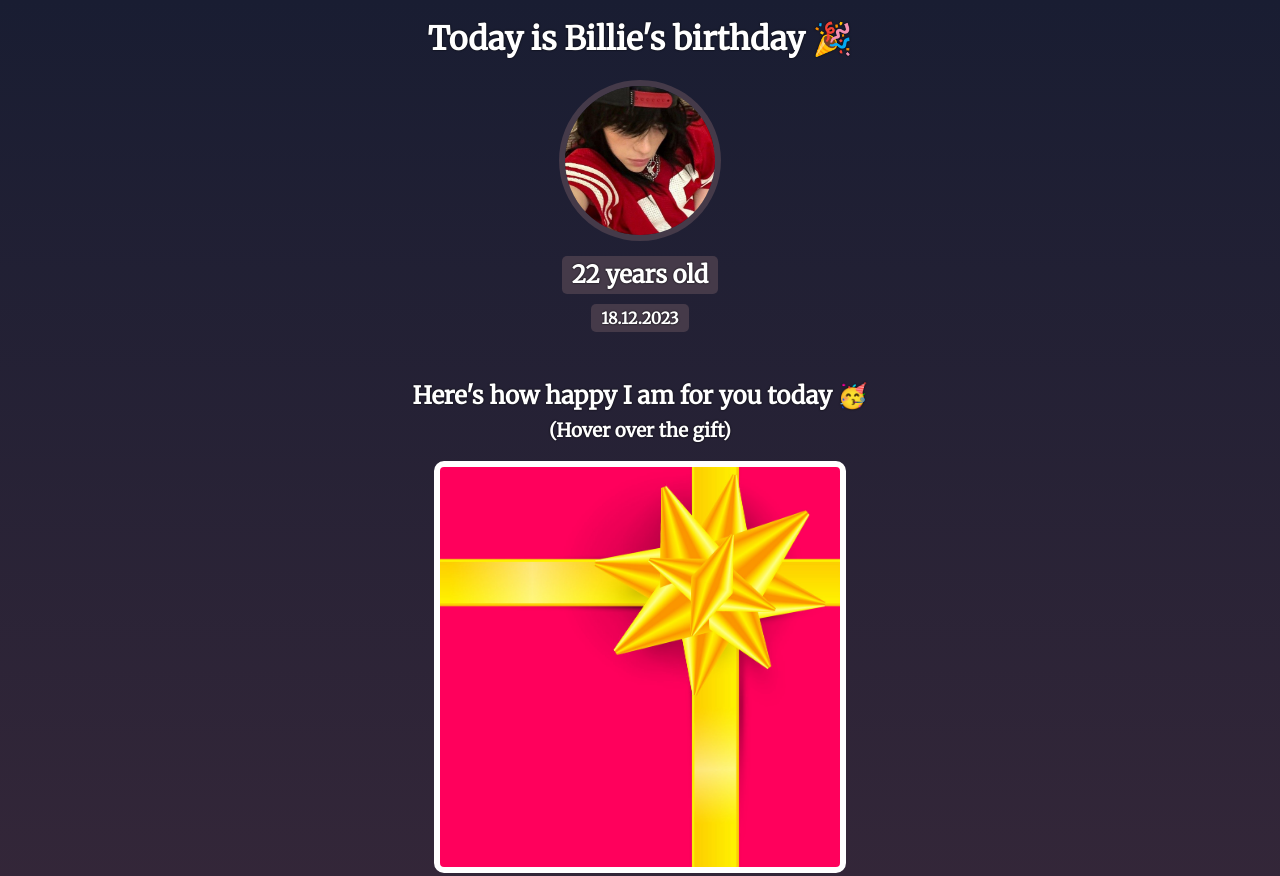
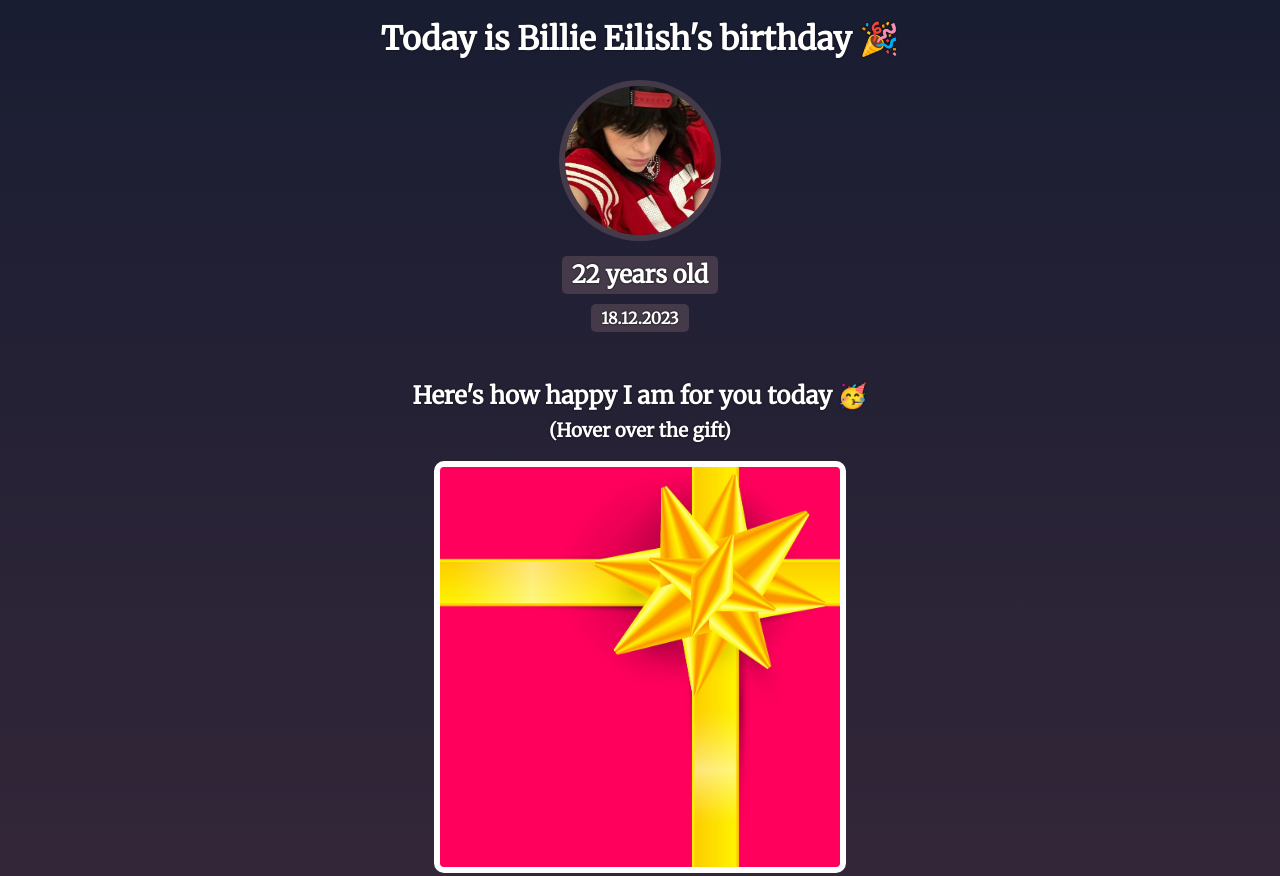
Before and after one commit to phoeebs/birthday-gift-site, a website built with Vite: page index.html in a window 1280 px wide. Shown: the top 876 px of the page. Built offline with nearby package versions, Linux system fonts and the light colour scheme.

Commit message:
Added Billies second name

```diff
--- a/index.html
+++ b/index.html
@@ -7,7 +7,7 @@
     </head>
     <body>
         <div id="header">
-            <h1>Today is Billie's birthday 🎉</h1>
+            <h1>Today is Billie Eilish's birthday 🎉</h1>
             <img id="bff-img" src="images/billie-eilish.jpg">
             <h2 id="bday-age">22 years old</h2>
             <h4 id="bday-date">18.12.2023</h4>
```
